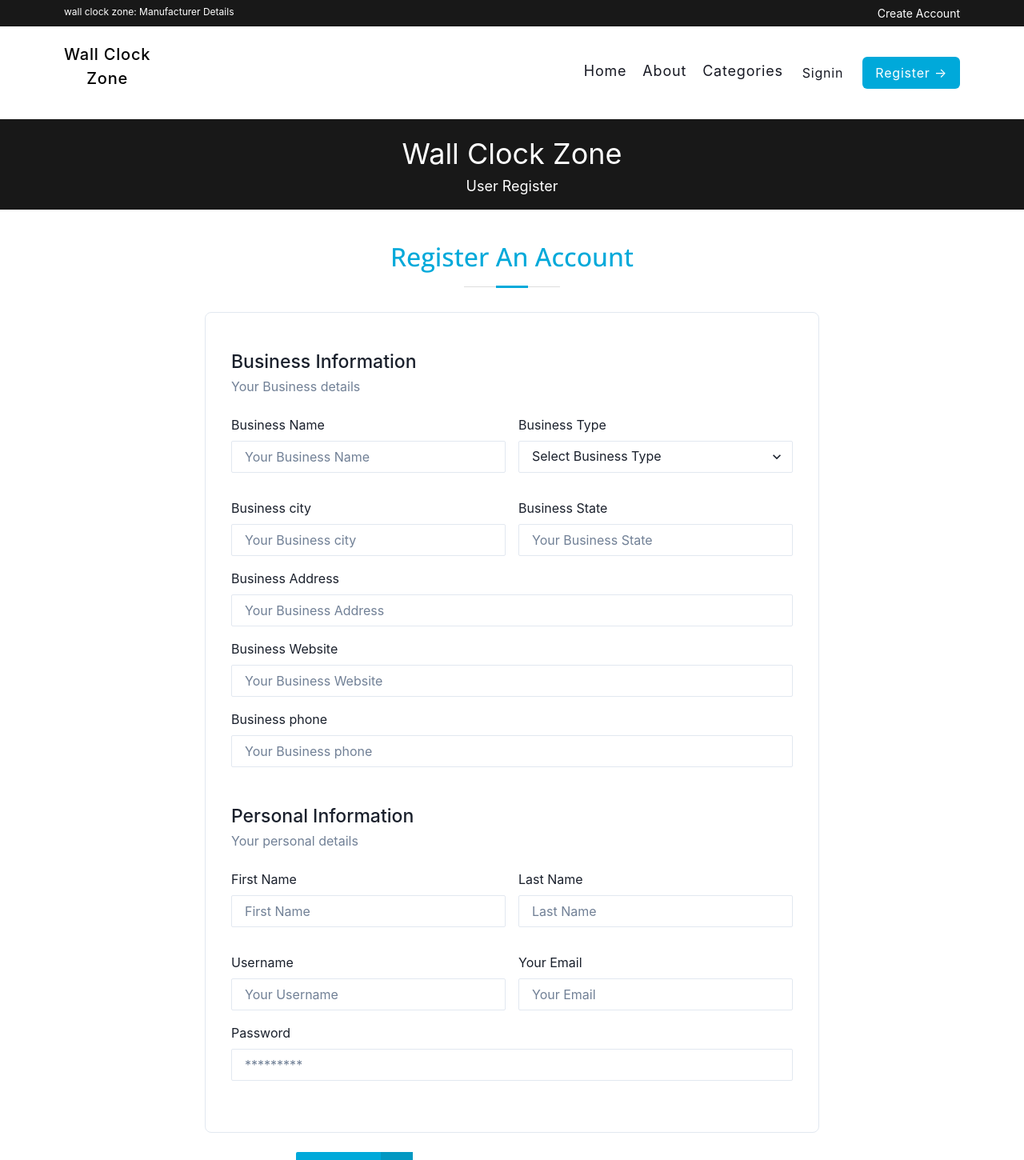
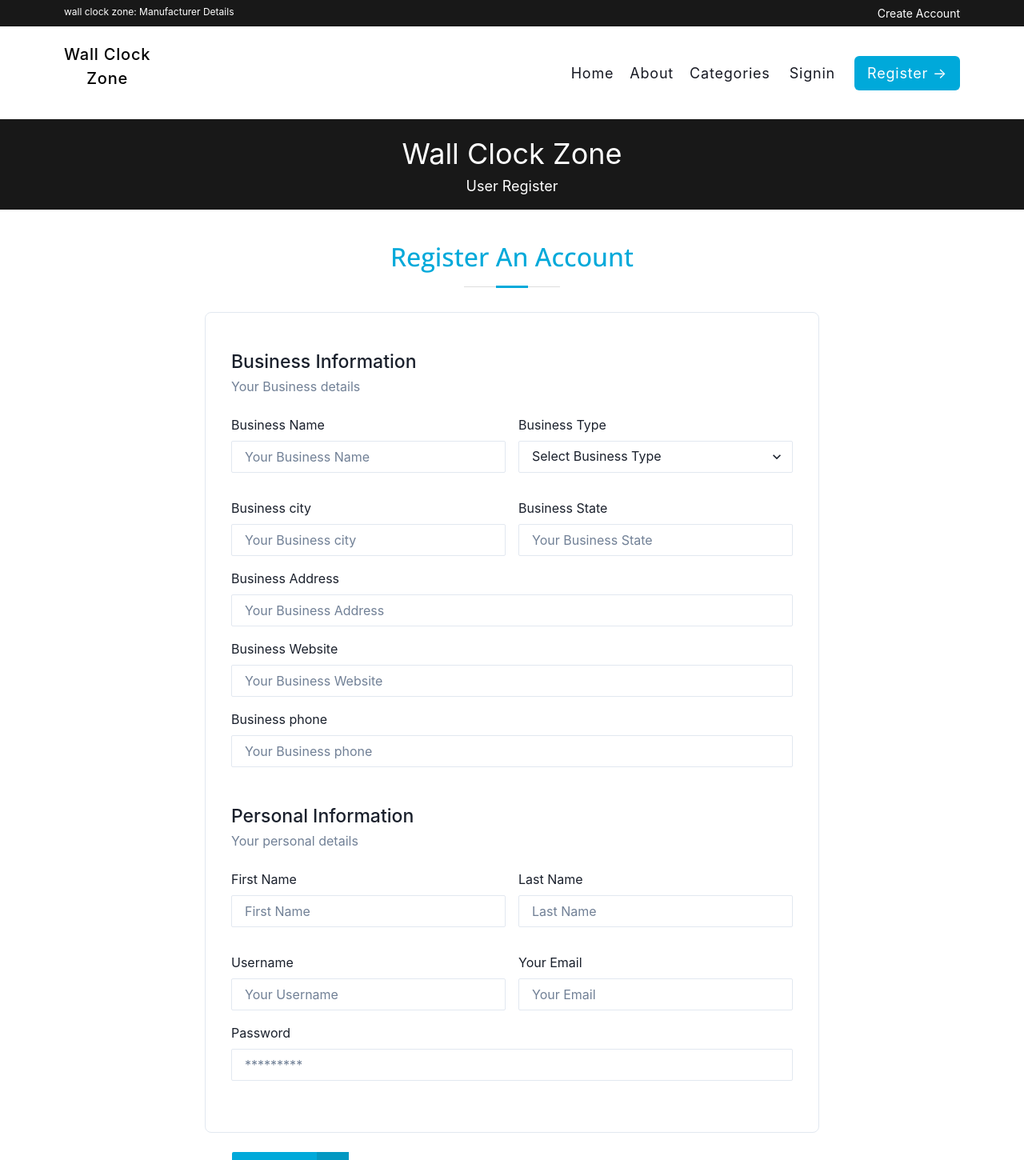
Before and after one commit to NamrataChandarana/WallClockZone-frontend, a React (Create React App) app: page /register in a window 1280 px wide. Shown: the top 1450 px of the page at 80% size. Built offline with nearby package versions, Linux system fonts and the light colour scheme; no server answers.

Commit message:
modification

```diff
--- a/src/components/Header.jsx
+++ b/src/components/Header.jsx
@@ -42,7 +42,7 @@ function Header() {
           <Text fontSize="xl"  color="black" textAlign={"center"}>Wall Clock <br /> Zone</Text>
         </Link>
         <Flex alignitems="center" gap="1" >
-          <Flex display={{ base: 'none', md: 'flex' }} gap="5" fontSize="lg" fontWeight="sm" rounded="sm"  color="gray.900" mt="5">
+          <Flex display={{ base: 'none', md: 'flex' }} gap="5" fontSize="lg" fontWeight="sm" rounded="sm"  color="gray.900" mt="6">
             <Link as={RouterLink} to={'/'}  _hover={{color:"#00A9DA"}} >Home</Link>
             <Link as={RouterLink} to={'/about'} _hover={{color:"#00A9DA"}}>About</Link>
             <Link as={RouterLink} to={'/category'} _hover={{color:"#00A9DA"}} >Categories</Link>
@@ -81,10 +81,10 @@ function Header() {
             loading ? <SkeletonCircle size='10' mt="2" ml="4"/> : (
             <Flex alignitems="center" gap="2" display={{ base: 'none', md: 'flex' }} width="full" mt="4" ml="1">
               <Link as={RouterLink} to={'/login'} style={{textDecoration:"none"}} >
-                <Text  px='4' rounded="md" py='2'  _hover={{color:"#00A9DA", bg: "gray.100", py:'2'}} color="gray.900" >Signin</Text>
+                <Text  px='4' rounded="md" py='2' fontSize="lg"  _hover={{color:"#00A9DA", bg: "gray.100", py:'2'}} color="gray.900" >Signin</Text>
               </Link>
               <Link as={RouterLink} to={'/register'} style={{textDecoration:"none"}} >
-                <Text px="4" py='2' color="white" rounded="md" bg="#00A9DA" >Register &rarr;</Text>
+                <Text px="4" py='2' color="white" fontSize="lg" rounded="md" bg="#00A9DA" >Register &rarr;</Text>
               </Link>
             </Flex>)
 
--- a/src/components/RegisterComponent.jsx
+++ b/src/components/RegisterComponent.jsx
@@ -83,7 +83,7 @@ function RegisterComponent() {
       <SubHeading title="Wall Clock Zone" subTitle="User Register"/>
       <Title title="Register An Account" />
       <Form inputs={inputs} setInputs={setInputs} errors={errors} readonly="" isRegistration="true"/>
-      <Box width={"9rem"} mx={{xl: "370px",  base: "5" }} mb="10">
+      <Box width={"9rem"} mx={{xl: "290px",  base: "5" }} mb="10">
         <Flex>
           <Button type="submit" gap="5" pl="10"  width="full" mt={1} bg={"#00A9DA"} _hover={"#048fb6"} color="white" rounded="sm" onClick={submitHandler}>
             Register
```
